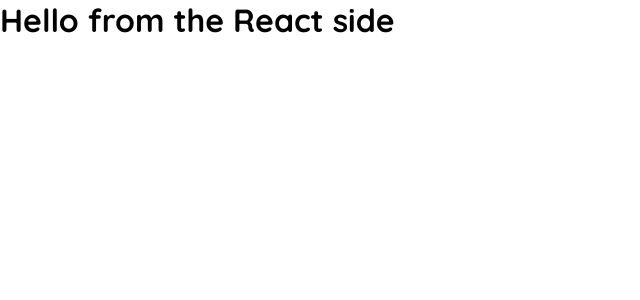
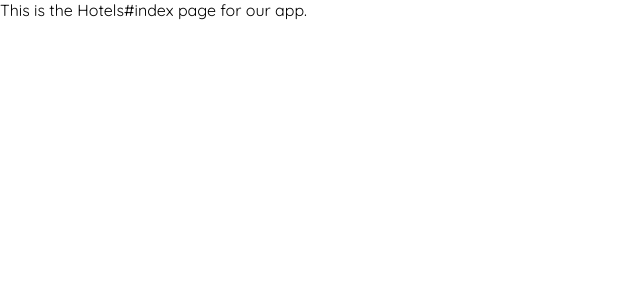
Before and after one commit to Shai9/Onest-v2, a React (Create React App) app in the folder client/: page / in a window 1280 px wide. Shown: the top 300 px of the page, without its empty margins (0-640 px from the left). Built offline with nearby package versions, Linux system fonts and the light colour scheme.

Commit message:
configure routing

```diff
--- a/client/package.json
+++ b/client/package.json
@@ -9,6 +9,7 @@
     "@testing-library/user-event": "^13.5.0",
     "react": "^18.2.0",
     "react-dom": "^18.2.0",
+    "react-router-dom": "^6.4.4",
     "react-scripts": "5.0.1",
     "web-vitals": "^2.1.4"
   },
--- a/client/src/App.js
+++ /dev/null
@@ -1,11 +0,0 @@
-import React from 'react'
-
-function App() {
-  return (
-    <div>
-      <h1> Hello from the React side </h1>
-    </div>
-  );
-}
-
-export default App;
--- /dev/null
+++ b/client/src/components/App.js
@@ -0,0 +1,15 @@
+import React from 'react'
+import { Routes, Route } from "react-router-dom";
+import Hotels from './Hotels/Hotels';
+import Hotel from './Hotel/Hotel';
+
+const App = () => {
+  return (
+      <Routes>
+        <Route path="/" element={<Hotels/>}/>
+        <Route path="/:slug" element={<Hotel/>}/>
+      </Routes>
+  )
+}
+
+export default App
--- /dev/null
+++ b/client/src/components/Hotel/Hotel.jsx
@@ -0,0 +1,9 @@
+import React from 'react'
+
+const Hotel = () => {
+  return(
+    <div>This is the Hotel#show page for our app.</div>
+  )
+}
+
+export default Hotel
--- /dev/null
+++ b/client/src/components/Hotels/Hotels.jsx
@@ -0,0 +1,9 @@
+import React from 'react'
+
+const Hotels = () => {
+  return(
+    <div>This is the Hotels#index page for our app.</div>
+  )
+}
+
+export default Hotels
--- a/client/src/index.js
+++ b/client/src/index.js
@@ -1,12 +1,15 @@
 import React from 'react';
 import ReactDOM from 'react-dom/client';
+import { BrowserRouter } from 'react-router-dom';
 import './index.css';
-import App from './App';
+import App from './components/App';
 
 
 const root = ReactDOM.createRoot(document.getElementById('root'));
 root.render(
   <React.StrictMode>
-    <App />
+    <BrowserRouter>
+      <App />
+    </BrowserRouter>
   </React.StrictMode>
 );
```
Also changed, not shown: 1 other file (tests, documents, lock files or other folders).
